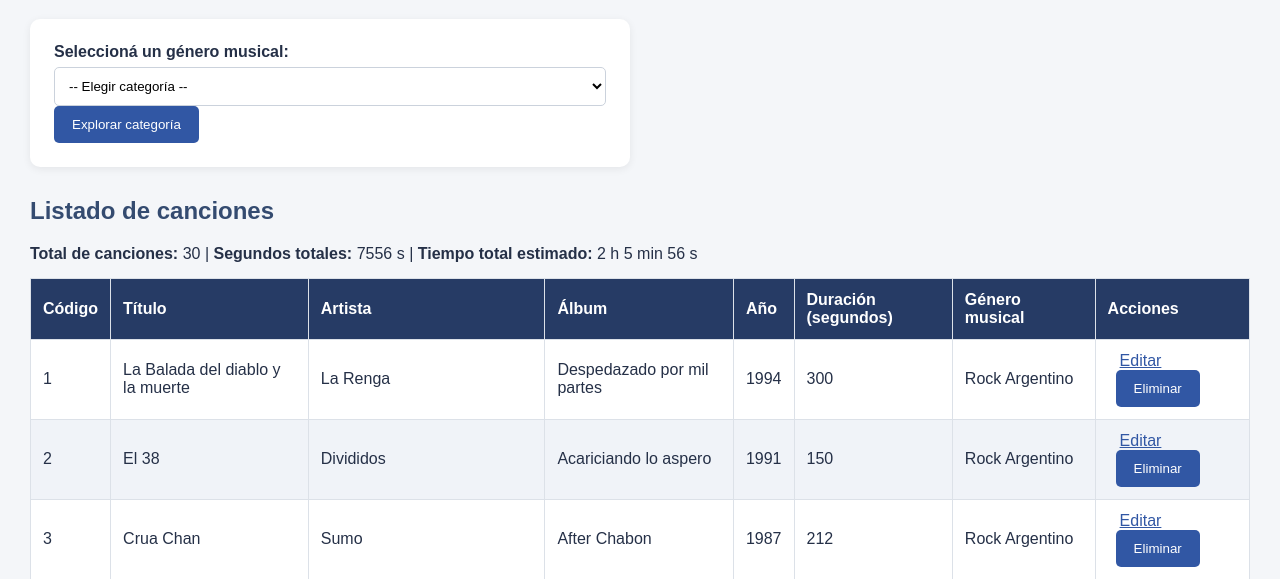
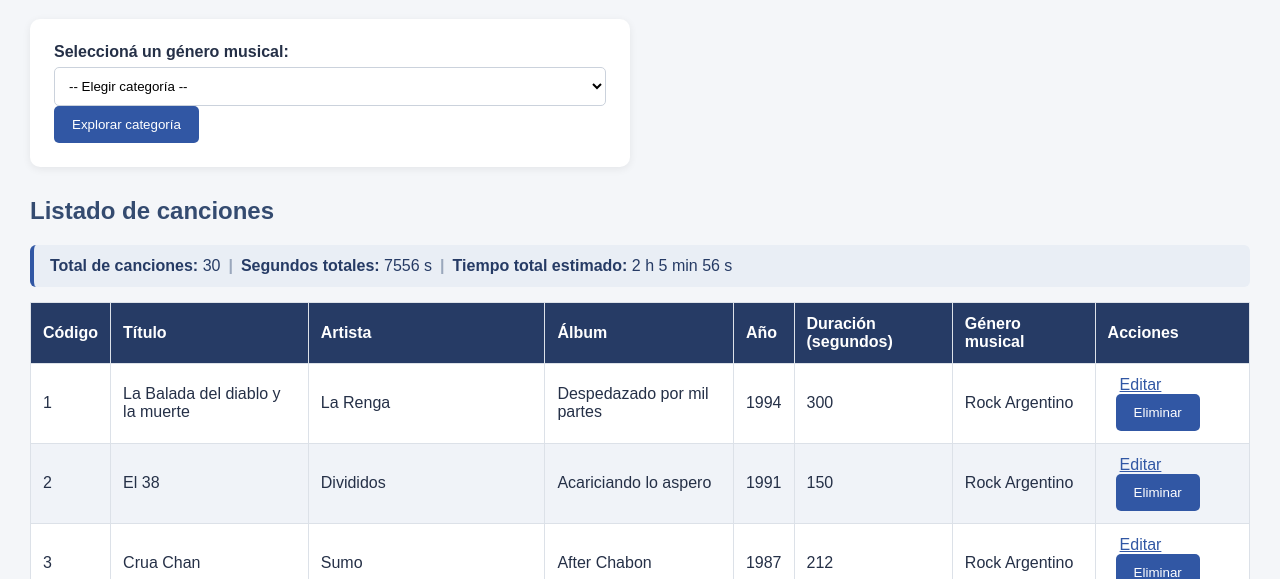
Before and after one commit to davidlobosedu/catalogo-musica, a Flask app: page / in a window 1280 px wide. Shown: the part 1972-2551 px from the top of the page. Run offline with Flask 3, Linux system fonts and the light colour scheme; data comes from the database, SQL or seed files in the repository.

Commit message:
Add files via upload

```diff
--- a/static/estilos.css
+++ b/static/estilos.css
@@ -116,3 +116,50 @@ a {
 table td form button {
     margin-left: 8px;
 }
+
+/* Resumen superior del listado */
+.resumen-lista {
+    margin-top: 12px;
+    margin-bottom: 12px;
+    padding: 12px 16px;
+    background-color: #e9eef5;
+    border-left: 4px solid #3157a4;
+    border-radius: 6px;
+    color: #263b65;
+    display: flex;
+    flex-wrap: wrap;
+    align-items: center;
+    gap: 8px;
+}
+
+.resumen-lista .separador {
+    color: #9aa7bc;
+    font-weight: bold;
+}
+
+/* Fila de pie de tabla con totales */
+tfoot tr.fila-totales th {
+    background-color: #203154;
+    color: #ffffff;
+    font-size: 0.95rem;
+    padding: 12px;
+    border-top: 2px solid #192742;
+}
+
+tfoot th.total-etiqueta {
+    text-align: right;
+    font-weight: bold;
+}
+
+tfoot th.total-valor {
+    background-color: #3157a4;
+    text-align: left;
+    font-weight: bold;
+    font-size: 1rem;
+}
+
+tfoot th.total-formateado {
+    background-color: #2b4b88;
+    font-weight: normal;
+    color: #d8e2f3;
+}
```
